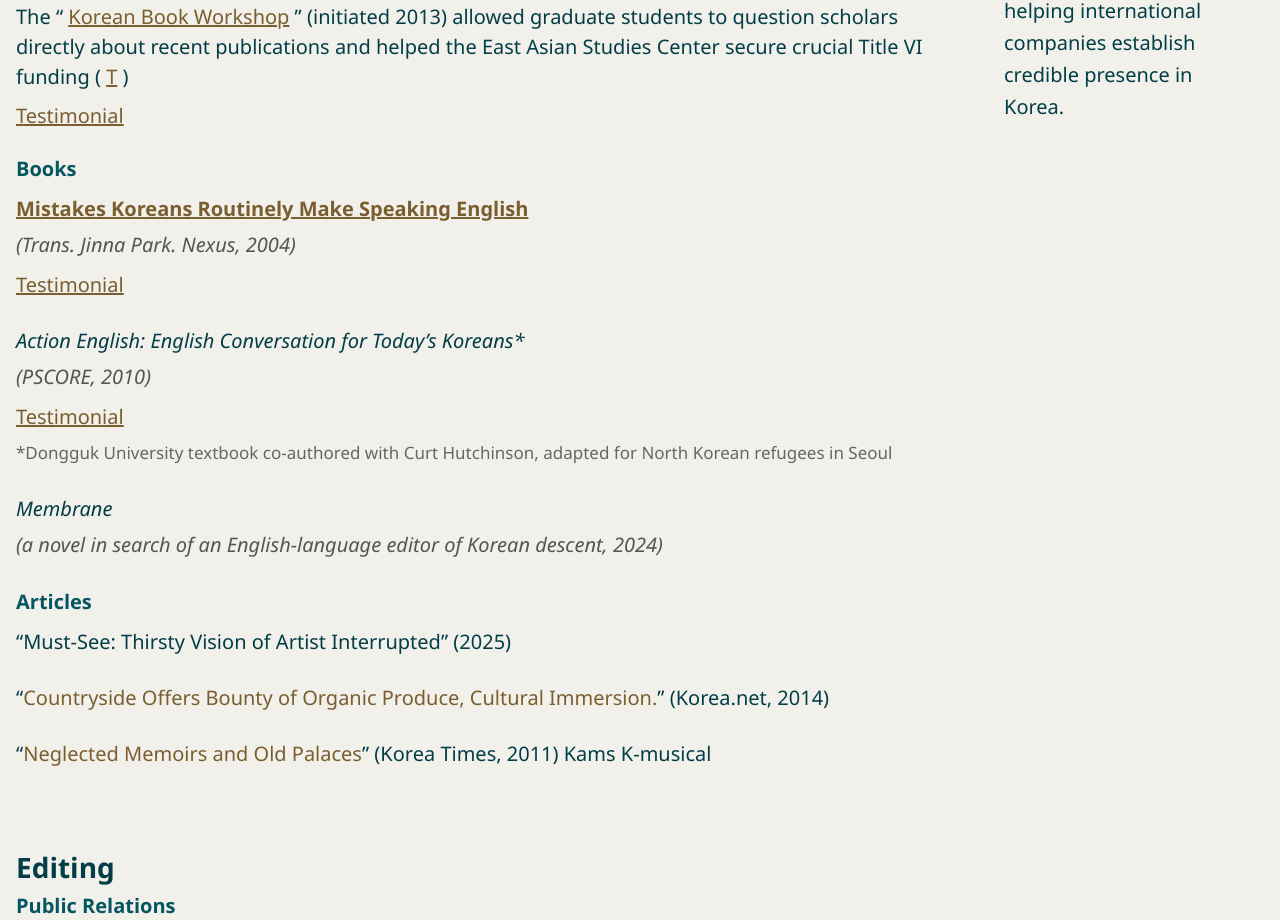
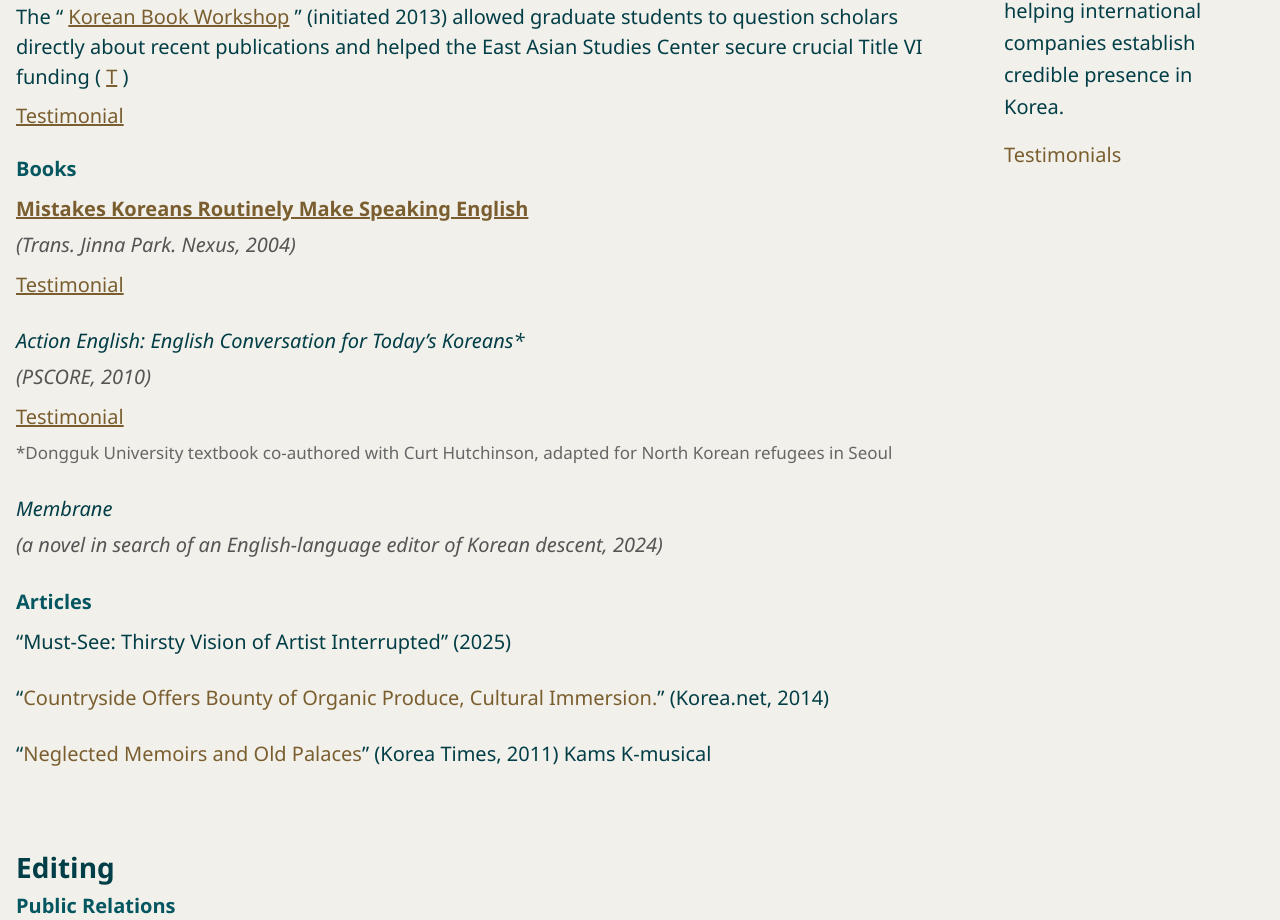
Before and after one commit to wksnders/David-Portfolio, a Vue app: page /#/ in a window 1280 px wide. Shown: the part 878-1798 px from the top of the page. Built offline with nearby package versions, Linux system fonts and the light colour scheme.

Commit message:
Testimonials page

```diff
--- a/public/locales/en.yaml
+++ b/public/locales/en.yaml
@@ -5,6 +5,7 @@ navigation.writing: "Writing"
 navigation.teaching: "Teaching"
 navigation.editing: "Editing"
 navigation.contact: "Contact"
+navigation.testimonials: "Testimonials"
 
 AboutMeSectionTitle: "About Me"
 AboutMeSectionBody: "International communications consultant with 20+ years of expertise bridging Korean and Western cultures. Proven track record in strategic communica-tions, government relations, and cross-cultural content development. Native English speaker with deep understanding of Korea’s business norms, environment, and cultural nuances. Specializes in helping Koreans communicate effectively with global audiences and helping international companies establish credible presence in Korea."
@@ -21,7 +22,7 @@ writing.PublicRelations.1.bodyLinkText2: ""
 writing.PublicRelations.1.bodyLink2: ""
 writing.PublicRelations.1.bodyText3: ""
 writing.PublicRelations.1.testimonialLabel: "Testimonial"
-writing.PublicRelations.1.testimonialLink: "./testimonial"
+writing.PublicRelations.1.testimonialLink: "./testimonials#testimonial-1"
 writing.PublicRelations.2.location: "Indiana University, Bloomington"
 writing.PublicRelations.2.bodyText1: "The “"
 writing.PublicRelations.2.bodyLinkText1: "Korean Book Workshop"
@@ -31,7 +32,7 @@ writing.PublicRelations.2.bodyLinkText2: "T"
 writing.PublicRelations.2.bodyLink2: "https://www.youtube.com/watch?v=x9ywhsdYnto"
 writing.PublicRelations.2.bodyText3: ")"
 writing.PublicRelations.2.testimonialLabel: "Testimonial"
-writing.PublicRelations.2.testimonialLink: "./testimonial"
+writing.PublicRelations.2.testimonialLink: "./testimonials"
 
 Subsection.writing.Books: "Books"
 Subsection.writing.Books.description: ""
@@ -39,13 +40,13 @@ writing.Books.1.Title: "Mistakes Koreans Routinely Make Speaking English "
 writing.Books.1.Link: "https://library.kaist.ac.kr/search/ctlgSearch/posesn/view.do?bibctrlno=360984&ty=B"
 writing.Books.1.AdditionalText: "(Trans. Jinna Park. Nexus, 2004)"
 writing.Books.1.TestimonialLabel: "Testimonial"
-writing.Books.1.TestimonialLink: "./testimonial"
+writing.Books.1.TestimonialLink: "./testimonials"
 writing.Books.1.Subtext: ""
 writing.Books.2.Title: "Action English: English Conversation for Today’s Koreans* "
 writing.Books.2.Link: ""
 writing.Books.2.AdditionalText: "(PSCORE, 2010)"
 writing.Books.2.TestimonialLabel: "Testimonial"
-writing.Books.2.TestimonialLink: "./testimonial"
+writing.Books.2.TestimonialLink: "./testimonials"
 writing.Books.2.Subtext: "*Dongguk University textbook co-authored with Curt Hutchinson, adapted for North Korean refugees in Seoul"
 writing.Books.3.Title: "Membrane"
 writing.Books.3.Link: ""
@@ -158,13 +159,13 @@ editing.Books.2.Title: "2010 White Paper"
 editing.Books.2.Link: "https://link.springer.com/book/10.1007/978-3-7908-2753-8"
 editing.Books.2.AdditionalText: "(Ministry of National Defense, Republic of Korea, 2011)"
 editing.Books.2.TestimonialLabel: "Testimonial"
-editing.Books.2.TestimonialLink: "./testimonial"
+editing.Books.2.TestimonialLink: "./testimonials"
 editing.Books.2.Subtext: ""
 editing.Books.3.Title: "Welcome to My Dong "
 editing.Books.3.Link: "https://www.youtube.com/playlist?list=PLLUVyN0NcUJ_puQu9td7xQWzYRk_pyKIV"
 editing.Books.3.AdditionalText: "by Bart van Genugten (an archival account of the YouTube series in progress)"
 editing.Books.3.TestimonialLabel: "Testimonial"
-editing.Books.3.TestimonialLink: "./testimonial"
+editing.Books.3.TestimonialLink: "./testimonials"
 editing.Books.3.Subtext: ""
 
 Subsection.editing.Speeches: "Speeches"
@@ -239,6 +240,15 @@ teaching.OneOnOne.5.testimonialText: ""
 teaching.OneOnOne.5.testimonialLink: ""
 
 
+Section.testimonials: "Testimonials"
+testimonials.1.personName: "Timothy Dickens"
+testimonials.1.role: "Foreign Attorney (UK & South Africa) DR & AJU, Seoul"
+testimonials.1.quote: "David was an invaluable colleague on our Africa practice, where he played a key role in research and strategic support. He was instrumental in developing our South Africa investment booklet — later adopted by the South African Embassy for official use — and his research went a long way toward helping establish our Africa group on a firm footing. His analytical rigor, reliability, and ability to translate complex market insights into accessible materials made a lasting contribution to our work."
+testimonials.2.personName: "Timothy Dickens 2"
+testimonials.2.role: "Foreign Attorney (UK & South Africa) DR & AJU, Seoul 2"
+testimonials.2.quote: "2 David was an invaluable colleague on our Africa practice, where he played a key role in research and strategic support. He was instrumental in developing our South Africa investment booklet — later adopted by the South African Embassy for official use — and his research went a long way toward helping establish our Africa group on a firm footing. His analytical rigor, reliability, and ability to translate complex market insights into accessible materials made a lasting contribution to our work."
+
+
 ContactFormPageTitle: "Contact Me"
 ContactFormNameLabel: "Your Name"
 ContactFormEmailLabel: "Your Email"
--- a/src/components/About.vue
+++ b/src/components/About.vue
@@ -4,12 +4,16 @@ import useLocalization from '../composables/useLocalization'
 const { getTranslationRef } = useLocalization()
 const headerText = getTranslationRef('AboutMeSectionTitle')
 const bodyText = getTranslationRef('AboutMeSectionBody')
+const navTestimonials = getTranslationRef('navigation.testimonials')
 </script>
 
 <template>
   <section class="about-me" id="about">
     <h1>{{ headerText }}</h1>
     <p>{{ bodyText }}</p>
+    <nav class="navigation">
+      <RouterLink to="/testimonials">{{ navTestimonials }}</RouterLink>
+    </nav>
   </section>
 </template>
 
@@ -28,4 +32,7 @@ const bodyText = getTranslationRef('AboutMeSectionBody')
   color: var(--color-text);
   line-height: 1.6;
 }
+.navigation{
+  padding: 1rem 0rem;
+}
 </style>
--- a/src/components/templates/Testimonial.vue
+++ b/src/components/templates/Testimonial.vue
@@ -1,13 +1,79 @@
 <script setup>
+import { defineProps, ref, onMounted, watch } from 'vue'
+import { useRoute } from 'vue-router'
 import useLocalization from '../../composables/useLocalization'
 
-const { getTranslationRef,ready} = useLocalization()
-const headerText = getTranslationRef('brandPageTitle')
+const props = defineProps({
+  basePath: String,
+  id: String, // e.g., "testimonial-1"
+})
+
+const { getTranslationRef, ready } = useLocalization()
+const route = useRoute()
+
+// Pull translations using basePath
+const personName = getTranslationRef(`${props.basePath}.personName`)
+const role = getTranslationRef(`${props.basePath}.role`)
+const quote = getTranslationRef(`${props.basePath}.quote`)
+
+// Track if this testimonial is highlighted
+const isHighlighted = ref(false)
+
+const checkHighlight = () => {
+  isHighlighted.value = route.hash === `#${props.id}`
+  if (isHighlighted.value) {
+    document.getElementById(props.id)?.scrollIntoView({ behavior: 'smooth' })
+  }
+}
+
+// Check initially
+onMounted(checkHighlight)
+
+// Also watch for hash changes (when user clicks links)
+watch(() => route.hash, checkHighlight)
 </script>
 
+
 <template>
-
+  <div
+    v-if="ready"
+    :class="['testimonial-item', { highlighted: isHighlighted }]"
+    :id="props.id"
+  >
+    <h5 class="testimonial-person">{{ personName }}</h5>
+    <p class="testimonial-role">{{ role }}</p>
+    <blockquote class="testimonial-quote">
+      “{{ quote }}”
+    </blockquote>
+  </div>
 </template>
 
 <style scoped>
+.testimonial-item {
+  margin-bottom: 1.5rem;
+  padding: 0.5rem;
+  border-radius: 4px;
+  transition: background-color 0.3s, border 0.3s;
+}
+
+.testimonial-item.highlighted {
+  background-color: var(--color-background-accent);
+  border: 2px solid var(--color-border-accent);
+}
+
+.testimonial-person {
+  margin: 0;
+  font-weight: bold;
+}
+
+.testimonial-role {
+  margin: 0 0 0.25rem;
+  font-style: italic;
+  color: var(--color-soft-heading);
+}
+
+.testimonial-quote {
+  margin: 0.25rem 0 0;
+  font-style: italic;
+}
 </style>
--- a/src/router/index.js
+++ b/src/router/index.js
@@ -14,6 +14,11 @@ const router = createRouter({
 			name: 'Contact',
 			component: () => import('../views/ContactPage.vue'),
         },
+		{
+    		path: '/testimonials',
+    		name: 'Testimonials',
+    		component: () => import('../views/TestimonialsPage.vue'),
+  		},
 	],
   scrollBehavior(to, from, savedPosition) {
     if (to.hash) {
--- /dev/null
+++ b/src/views/TestimonialsPage.vue
@@ -0,0 +1,44 @@
+<script setup>
+import TestimonialItem from '../components/templates/Testimonial.vue'
+import useLocalization from '../composables/useLocalization.js'
+
+const { prefixEntryCounts, getTranslationRef, ready } = useLocalization()
+
+// Section title
+const sectionTitle = getTranslationRef('Section.testimonials')
+
+// Number of testimonials
+const testimonialCount = prefixEntryCounts('testimonials.')
+</script>
+
+<template>
+  <section class="testimonials-section">
+    <div v-if="!ready">Loading...</div>
+    <h2 v-else>{{ sectionTitle }}</h2>
+
+    <div class="entries">
+      <TestimonialItem
+        v-for="i in testimonialCount"
+        :key="i"
+        :base-path="`testimonials.${i}`"
+        :id="`testimonial-${i}`"
+      />
+    </div>
+  </section>
+</template>
+
+<style scoped>
+.testimonials-section {
+  padding: 1rem;
+  border-radius: 8px;
+  display: flex;
+  flex-direction: column;
+  gap: 1rem;
+}
+
+.entries {
+  display: flex;
+  flex-direction: column;
+  gap: 1rem;
+}
+</style>
```
